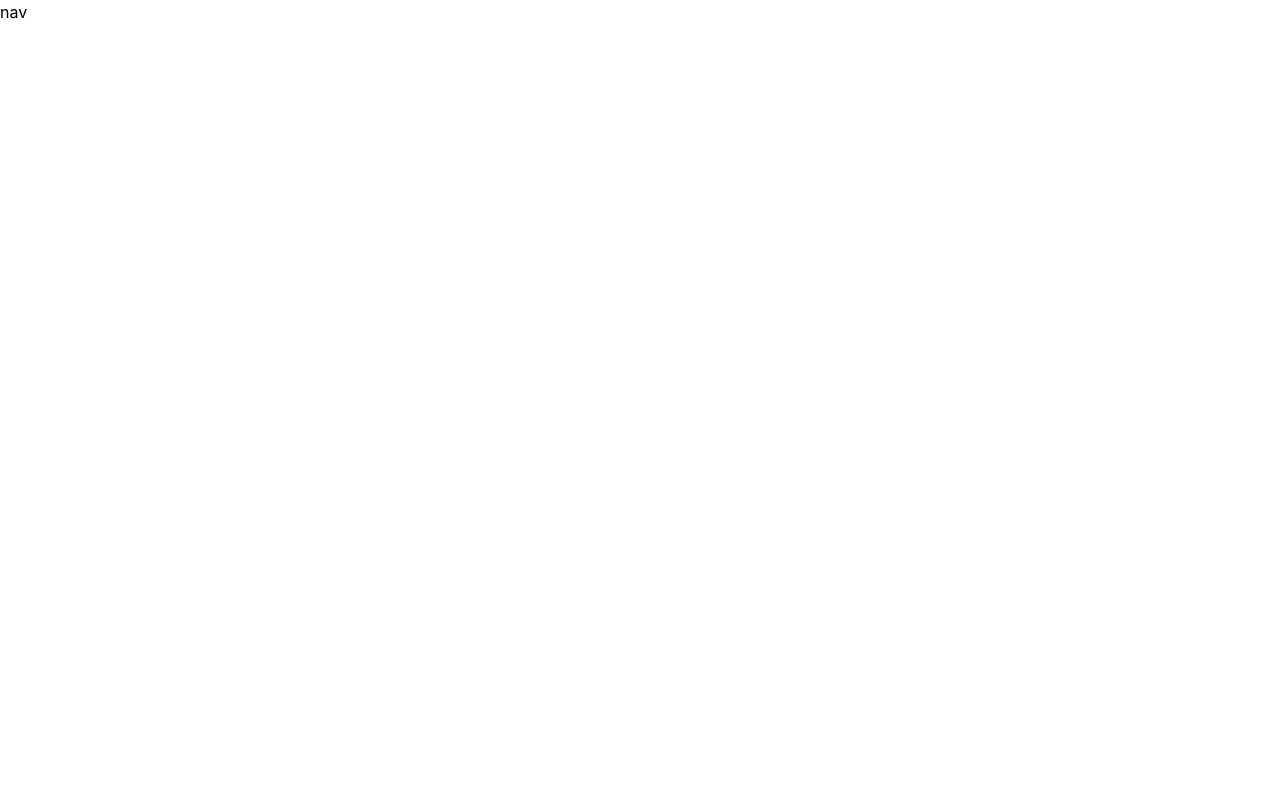
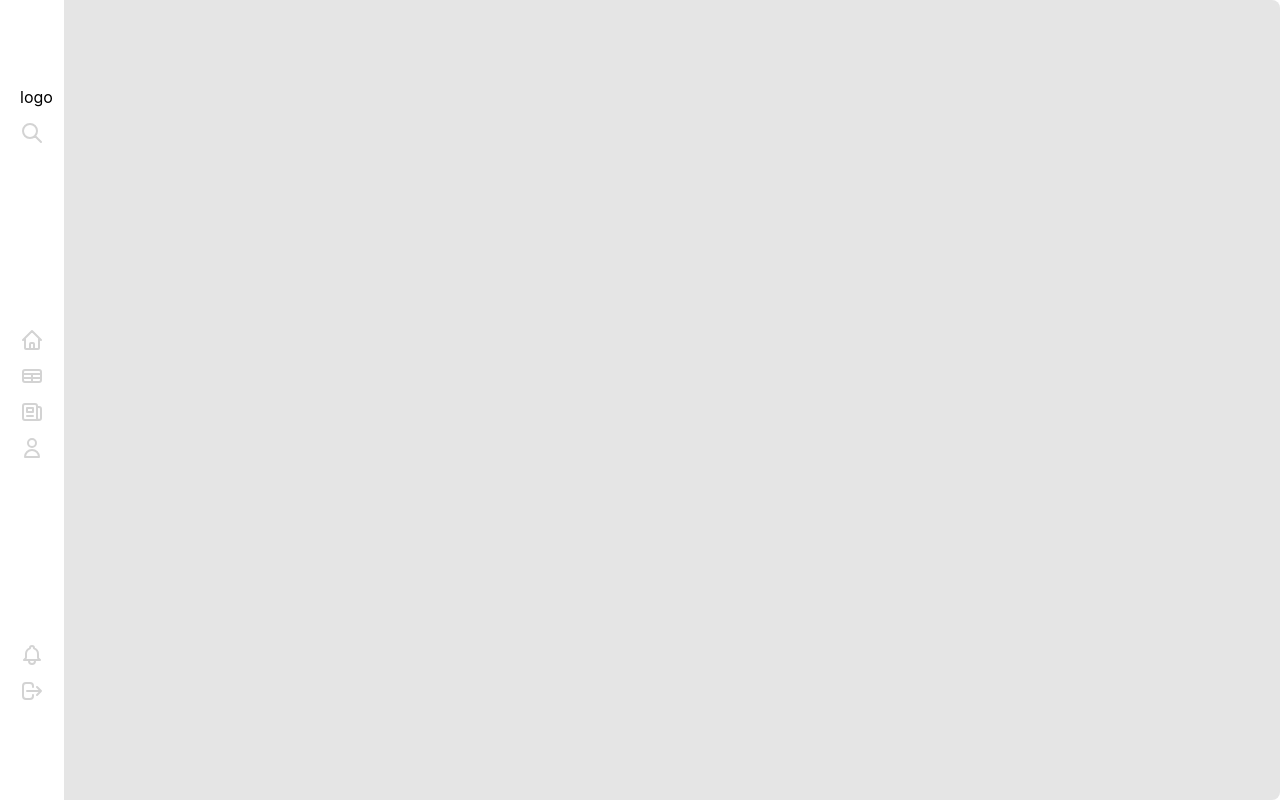
Before and after one commit to mahfuzswaron/user-dashboard, a React (Create React App) app: page / in a window 1280 px wide. Built offline with nearby package versions, Linux system fonts and the light colour scheme.

Commit message:
navbar icon setting done

```diff
--- a/src/App.js
+++ b/src/App.js
@@ -1,10 +1,11 @@
 import './App.css';
-import Navbar from './components/sections/Navbar'
+import Navbar from './components/sections/Navbar';
+
 
 
 function App() {
   return (
-    <section>
+    <section className='bg-neutral-200 rounded-lg'>
       <Navbar />
     </section>
   );
--- a/src/components/sections/Navbar.js
+++ b/src/components/sections/Navbar.js
@@ -1,10 +1,49 @@
 import React from 'react';
+const icon_stroke = 'lightgrey';
+const home = <svg xmlns="http://www.w3.org/2000/svg" className="h-6 w-6" fill="none" viewBox="0 0 24 24" stroke={icon_stroke} strokeWidth={2}>
+    <path strokeLinecap="round" strokeLinejoin="round" d="M3 12l2-2m0 0l7-7 7 7M5 10v10a1 1 0 001 1h3m10-11l2 2m-2-2v10a1 1 0 01-1 1h-3m-6 0a1 1 0 001-1v-4a1 1 0 011-1h2a1 1 0 011 1v4a1 1 0 001 1m-6 0h6" />
+</svg>
+const search = <svg xmlns="http://www.w3.org/2000/svg" className="h-6 w-6" fill="none" viewBox="0 0 24 24" stroke={icon_stroke} strokeWidth={2}>
+    <path strokeLinecap="round" strokeLinejoin="round" d="M21 21l-6-6m2-5a7 7 0 11-14 0 7 7 0 0114 0z" />
+</svg>
+const bell = <svg xmlns="http://www.w3.org/2000/svg" className="h-6 w-6" fill="none" viewBox="0 0 24 24" stroke={icon_stroke} strokeWidth={2}>
+    <path strokeLinecap="round" strokeLinejoin="round" d="M15 17h5l-1.405-1.405A2.032 2.032 0 0118 14.158V11a6.002 6.002 0 00-4-5.659V5a2 2 0 10-4 0v.341C7.67 6.165 6 8.388 6 11v3.159c0 .538-.214 1.055-.595 1.436L4 17h5m6 0v1a3 3 0 11-6 0v-1m6 0H9" />
+</svg>
+const logout = <svg xmlns="http://www.w3.org/2000/svg" className="h-6 w-6" fill="none" viewBox="0 0 24 24" stroke={icon_stroke} strokeWidth={2}>
+    <path strokeLinecap="round" strokeLinejoin="round" d="M17 16l4-4m0 0l-4-4m4 4H7m6 4v1a3 3 0 01-3 3H6a3 3 0 01-3-3V7a3 3 0 013-3h4a3 3 0 013 3v1" />
+</svg>
+const table = <svg xmlns="http://www.w3.org/2000/svg" className="h-6 w-6" fill="none" viewBox="0 0 24 24" stroke={icon_stroke} strokeWidth={2}>
+    <path strokeLinecap="round" strokeLinejoin="round" d="M3 10h18M3 14h18m-9-4v8m-7 0h14a2 2 0 002-2V8a2 2 0 00-2-2H5a2 2 0 00-2 2v8a2 2 0 002 2z" />
+</svg>
+const user = <svg xmlns="http://www.w3.org/2000/svg" className="h-6 w-6" fill="none" viewBox="0 0 24 24" stroke={icon_stroke} strokeWidth={2}>
+    <path strokeLinecap="round" strokeLinejoin="round" d="M16 7a4 4 0 11-8 0 4 4 0 018 0zM12 14a7 7 0 00-7 7h14a7 7 0 00-7-7z" />
+</svg>
+const newspaper = <svg xmlns="http://www.w3.org/2000/svg" className="h-6 w-6" fill="none" viewBox="0 0 24 24" stroke={icon_stroke} strokeWidth={2}>
+    <path strokeLinecap="round" strokeLinejoin="round" d="M19 20H5a2 2 0 01-2-2V6a2 2 0 012-2h10a2 2 0 012 2v1m2 13a2 2 0 01-2-2V7m2 13a2 2 0 002-2V9a2 2 0 00-2-2h-2m-4-3H9M7 16h6M7 8h6v4H7V8z" />
+</svg>
+
 
 const Navbar = () => {
     return (
-        <div>
-            <h1>nav</h1>
-        </div>
+        <nav className='px-5 w-16 bg-white'>
+            <ul className='flex flex-col justify-around h-screen'>
+                <div className=''>
+                    <li className='pb-3'>logo </li>
+                    <li className='pb-3'>{search} </li>
+                </div>
+                <div className=''>
+                    <li className='pb-3'>{home}</li>
+                    <li className='pb-3'>{table} </li>
+                    <li className='pb-3'>{newspaper}</li>
+                    <li className='pb-3'>{user} </li>
+                </div>
+                <div className=''>
+                    <li className='pb-3'>{bell} </li>
+                    <li className='pb-3'>{logout} </li>
+
+                </div>
+            </ul>
+        </nav>
     );
 };
 
```
Also changed, not shown: 1 other file (tests, documents, lock files or other folders).
